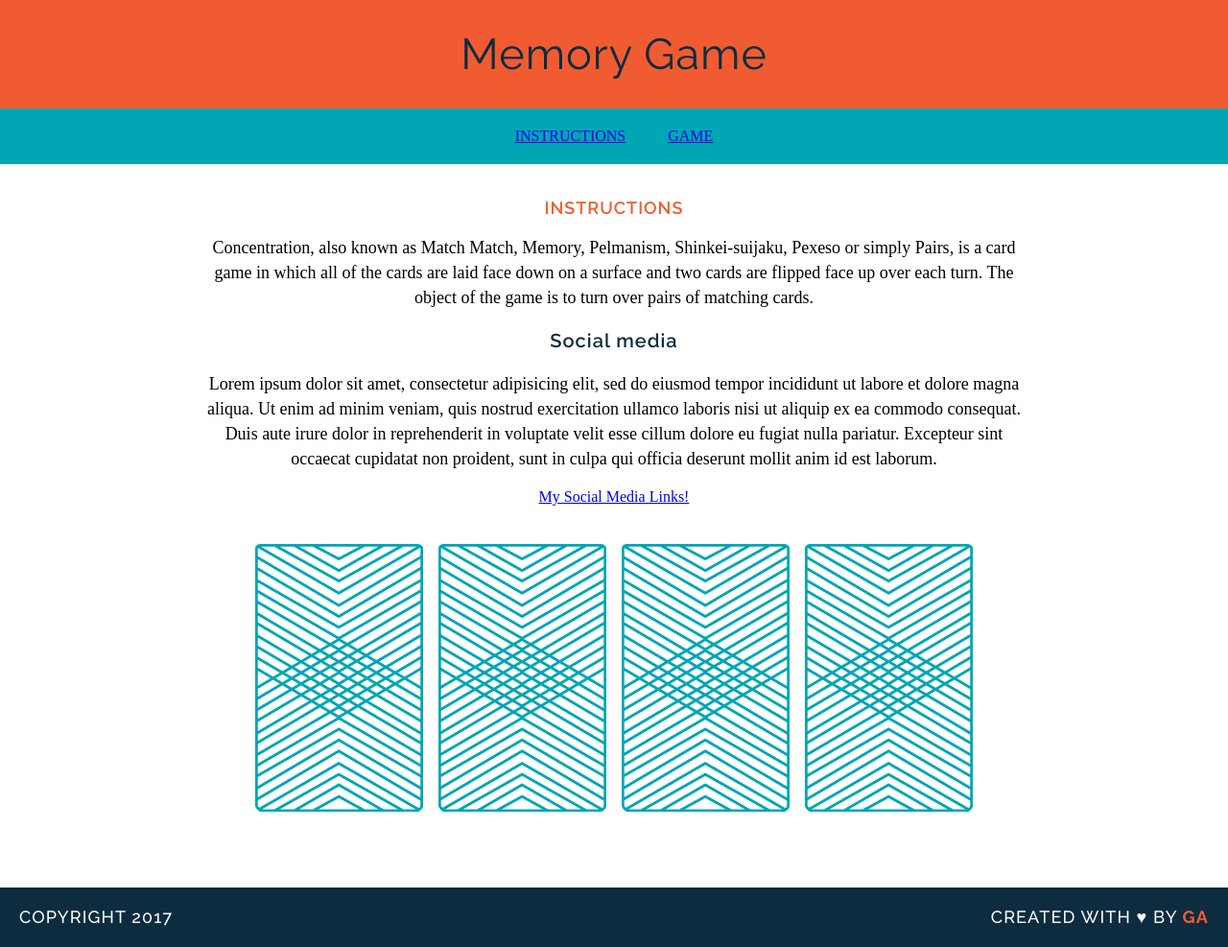
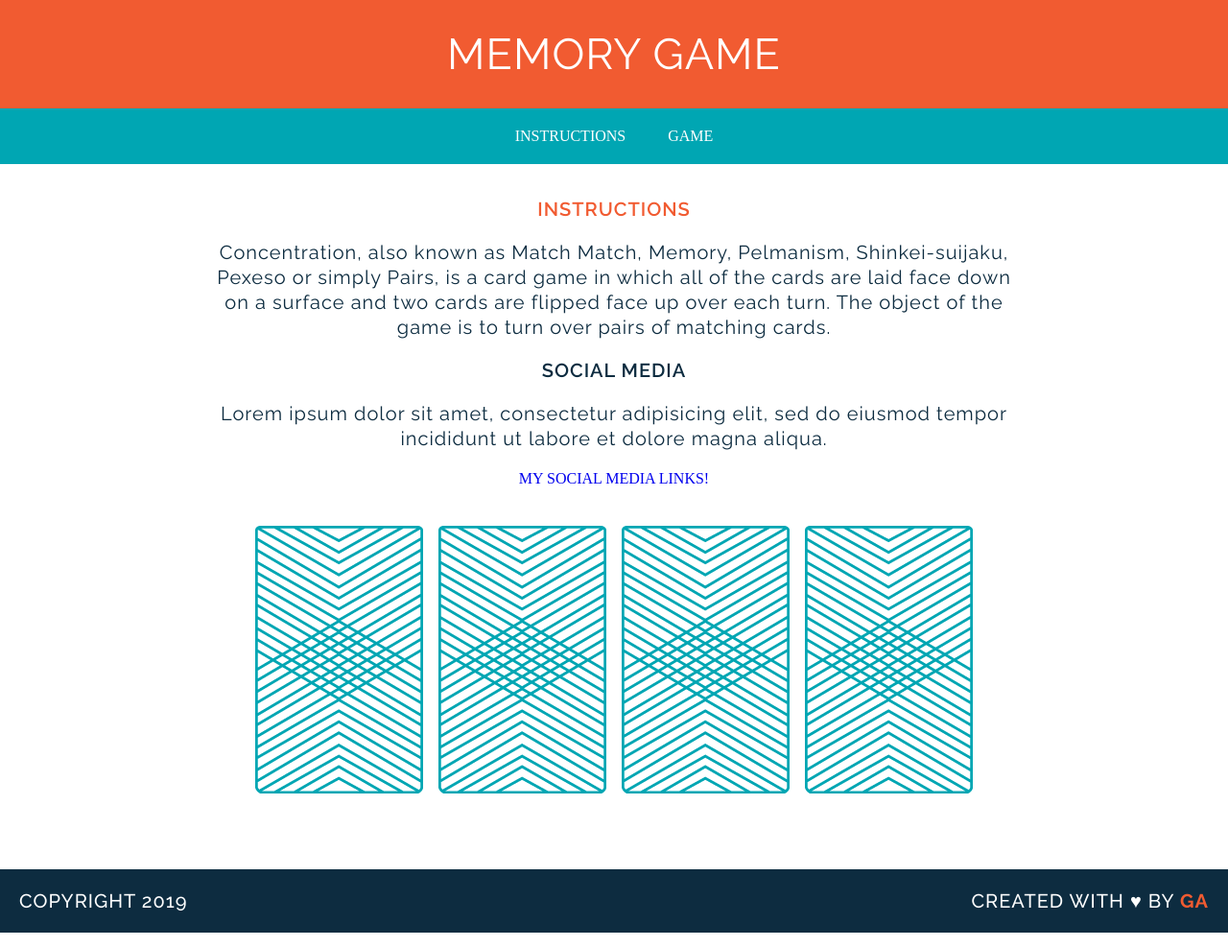
Before and after one commit to arj8728/wdi-fundamentals-memorygame, a plain HTML site: page memory_game/index.html in a window 1280 px wide. Shown: the whole page at 96% size. Drawn offline with Linux system fonts and the light colour scheme; a web font is replaced by a local one.

```diff
--- a/memory_game/css/style.css
+++ b/memory_game/css/style.css
@@ -4,7 +4,8 @@ body {
 }
 
 h1 {
-	font-family: raleway;
+	font-family: "Raleway", sans-serif;
+	text-transform: uppercase;
 	color: #0D2C40;
 	letter-spacing: 1px;
 	font-weight: 400;
@@ -13,11 +14,12 @@ h1 {
 }
 
 h2 {
-	font-family: raleway;
+	font-family: "Raleway", sans-serif;
+	text-transform: uppercase;
 	color: #F15B31;
 	letter-spacing: 1px;
 	font-weight: 600;
-	font-size: 18px;
+	font-size: 20px;
 }
 
 h3 {
@@ -29,30 +31,42 @@ h3 {
 }
 
 p {
-	font-family: "DROID SERIF";
+	font-family: "Raleway", sans-serif;
 	line-height: 26px;
-	font-size: 18px;
+	font-size: 20px;
+	color: #0D2C40;
+	letter-spacing: 1px;
 }
 
 header {
 	background-color: #F15B31;
+	padding: 30px 20px 30px 20px;
+	text-transform: uppercase;
+}
+
+header h1 {
 	color: #FFFFFF;
-	padding: 30px 20px;
 }
 
 nav {
 	background-color: #00A6B3;
+	padding: 20px 0 20px 0;
+}
+
+nav a{
 	color: #FFFFFF;
-	padding: 20px;
+	border-bottom: 2px solid transparent;
 }
 
 a {
-	margin: 0 20px;
+	margin: 0 20px 0 20px;
+	text-decoration: none;
 	border-bottom: 2px solid transparent;
+	text-transform: uppercase;
 }
 
 a:hover {
-	background-color: white;
+	border-color: #FFFFFF;
 }
 
 main {
@@ -69,20 +83,23 @@ footer {
 	text-transform: uppercase;
 	padding: 0 20px;
 	background-color: #0D2C40;
-	color: white;
 	font-size: 14px;
 	letter-spacing: .08em;
 	font-weight: 500;
 }
 
+footer p {
+	color: white;
+}
+
 .copyright {
 	float: left;
-	font-family: raleway;
+	font-family: "Raleway", sans-serif;
 }
 
 .message {
 	float: right;
-	font-family: raleway;
+	font-family: "Raleway", sans-serif;
 }
 
 .clearfix:after {
--- a/memory_game/index.html
+++ b/memory_game/index.html
@@ -17,19 +17,15 @@
 <main>
 	<h2>INSTRUCTIONS</h2>
 	<p>Concentration, also known as Match Match, Memory, Pelmanism, Shinkei-suijaku, Pexeso or simply Pairs, is a card game in which all of the cards are laid face down on a surface and two cards are flipped face up over each turn. The object of the game is to turn over pairs of matching cards.</p>
-	<h3>Social media</h3>
+	<h3>SOCIAL MEDIA</h3>
 	<p>Lorem ipsum dolor sit amet, consectetur adipisicing elit, sed do eiusmod
-	tempor incididunt ut labore et dolore magna aliqua. Ut enim ad minim veniam,
-	quis nostrud exercitation ullamco laboris nisi ut aliquip ex ea commodo
-	consequat. Duis aute irure dolor in reprehenderit in voluptate velit esse
-	cillum dolore eu fugiat nulla pariatur. Excepteur sint occaecat cupidatat non
-	proident, sunt in culpa qui officia deserunt mollit anim id est laborum.</p>
+	tempor incididunt ut labore et dolore magna aliqua.  </p>
 	<a href="#">My Social Media Links!</a>
 	<div id="game-board" class="board clearfix"></div>
 </main>
 
 <footer class="clearfix">
-	<p class="copyright">Copyright 2017</p>
+	<p class="copyright">Copyright 2019</p>
 	<p class="message">Created with &hearts; by <span class="name">GA</span></p>
 </footer>
 
```
